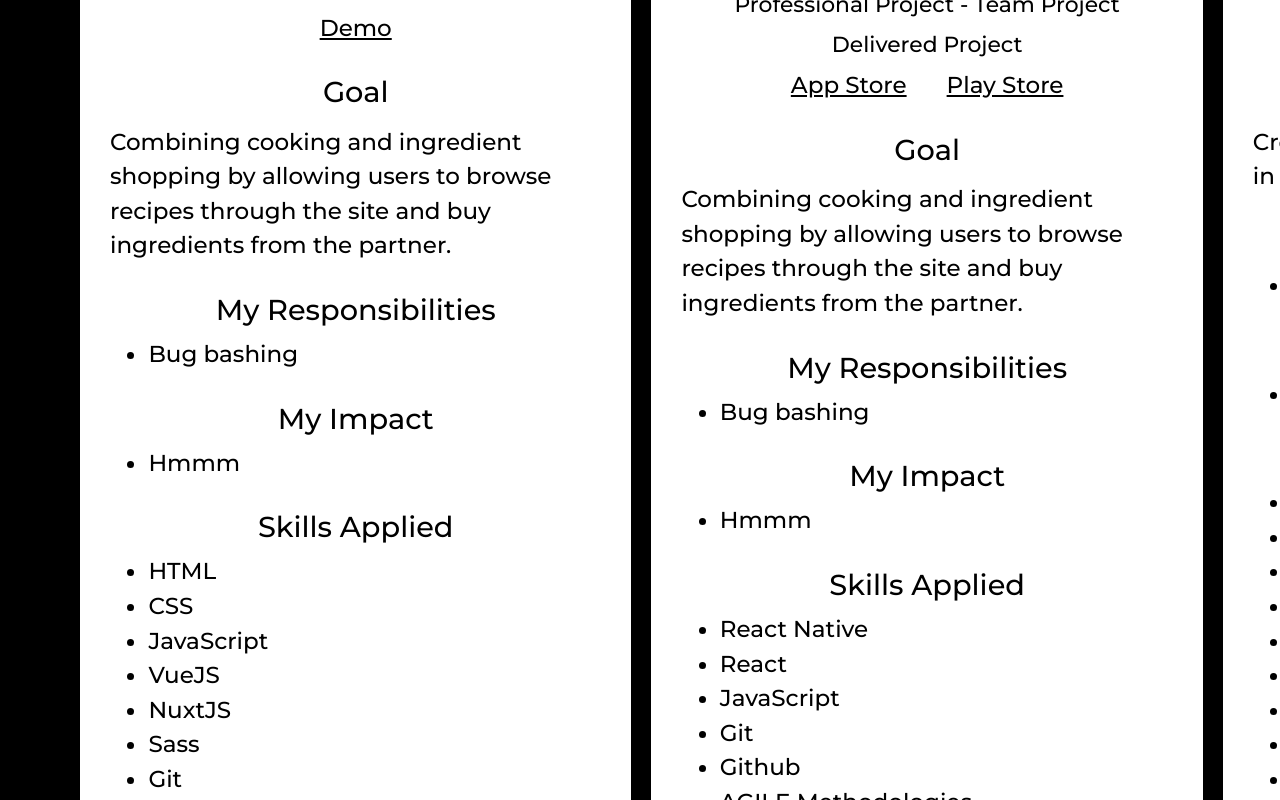
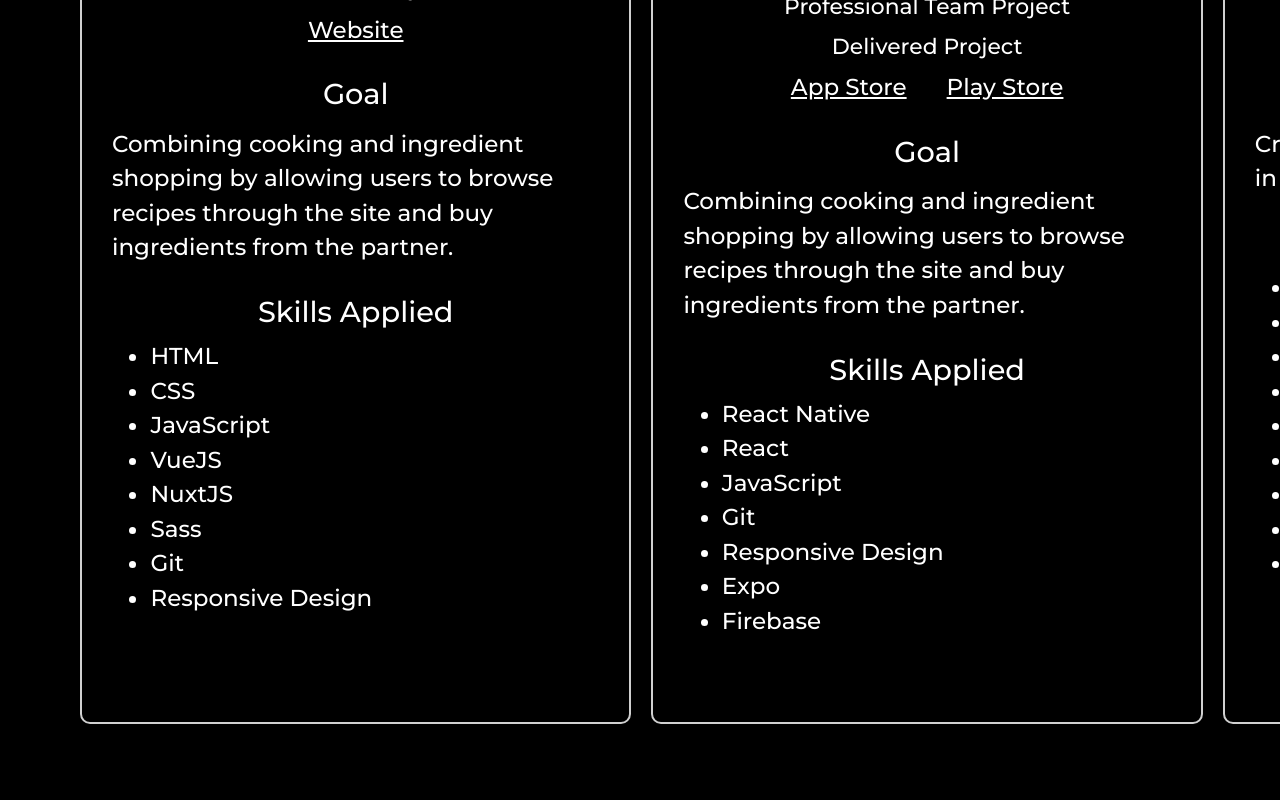
Before and after one commit to tmansuroglu/portfolio, a React (Create React App) app: page / in a window 1280 px wide. Shown: the part 2460-3260 px from the top of the page. After the commit the page ends 3224 px from the top, so only its background shows below. Built offline with nearby package versions, Linux system fonts and the light colour scheme.

Commit message:
fix: projects swiper

```diff
--- a/src/components/ProjectCard/index.jsx
+++ b/src/components/ProjectCard/index.jsx
@@ -10,7 +10,6 @@ const ProjectCard = ({
   goal,
   impactArr,
   skillsArr,
-  responsibilityArr,
   iosUrl,
   androidUrl,
   status,
@@ -39,12 +38,12 @@ const ProjectCard = ({
       )}
       {demoUrl1 && (
         <a rel="noreferrer" target="_blank" href={demoUrl1}>
-          Demo
+          Website
         </a>
       )}
       {demoUrl2 && (
         <a rel="noreferrer" target="_blank" href={demoUrl2}>
-          Demo v2
+          Website
         </a>
       )}
       {iosUrl && (
@@ -67,16 +66,8 @@ const ProjectCard = ({
       <p>{goal}</p>
     </div>
 
-    <div className="project-card__secondary-title">
-      <h4>My Responsibilities</h4>
-    </div>
-
-    <ul className="project-card__list">
-      {responsibilityArr.map((responsibility) => (
-        <li key={responsibility}>{responsibility}</li>
-      ))}
-    </ul>
-
+    {impactArr.length ? (
+      <>
         <div className="project-card__secondary-title">
           <h4>My Impact</h4>
         </div>
@@ -86,6 +77,8 @@ const ProjectCard = ({
             <li key={impact}>{impact}</li>
           ))}
         </ul>
+      </>
+    ) : null}
 
     <div className="project-card__secondary-title">
       <h4>Skills Applied</h4>
@@ -111,7 +104,6 @@ ProjectCard.propTypes = {
   goal: PropTypes.string,
   impactArr: PropTypes.arrayOf(PropTypes.string),
   skillsArr: PropTypes.arrayOf(PropTypes.string),
-  responsibilityArr: PropTypes.arrayOf(PropTypes.string),
 };
 
 ProjectCard.defaultProps = {
@@ -124,9 +116,8 @@ ProjectCard.defaultProps = {
   iosUrl: 'ios downlaod url',
   androidUrl: 'android download url',
   goal: 'Goal of the project',
-  impactArr: ['first impact', 'second impact'],
+  impactArr: [],
   skillsArr: ['first skill', 'second skill'],
-  responsibilityArr: ['first responsbility, second responsibility'],
 };
 
 export default ProjectCard;
--- a/src/components/ProjectCard/index.scss
+++ b/src/components/ProjectCard/index.scss
@@ -4,10 +4,10 @@
   width: 100%;
   height: 100%;
   margin: 0;
-  background: $white;
-  color: $black;
-  border-radius: 5px;
+  color: $white;
+  border-radius: 10px;
   padding: 30px;
+  border: 2px solid $light-gray;
   @media only screen and (max-width: $lg) {
     padding: 20px;
   }
@@ -28,7 +28,7 @@
     text-align: center;
     width: 100%;
     a {
-      color: $black;
+      color: $white;
       padding: 0 20px;
     }
   }
--- a/src/components/Projects/data.js
+++ b/src/components/Projects/data.js
@@ -1,16 +1,13 @@
 const FOODCHECK = {
   title: 'FoodCheck',
-  type: 'Solo Training Project',
+  type: 'Bootcamp Project',
   status: 'MVP',
   githubUrl: 'https://github.com/tmansuroglu/Foodcheck',
   demoUrl1: 'https://foodcheck.netlify.app/',
   demoUrl2: '',
   iosUrl: '',
   androidUrl: '',
-  goal: 'creating a quick and easy to use diet tracker',
-  impactArr: [
-    'Took responsibility of whole project when teammate was facing crisis and completed project before its deadline',
-  ],
+  goal: 'Creating a quick and easy to use diet tracker.',
   skillsArr: [
     'HTML',
     'CSS',
@@ -21,28 +18,25 @@ const FOODCHECK = {
     'Ant Design',
     'Responsive Design',
     'Git',
-    'Github',
     'ChartJS',
-    'Routing',
   ],
-  responsibilityArr: ['Practicing React'],
 };
 
 const JUNIPER = {
   title: 'Juniper',
-  type: 'Training Project - Team Project',
+  type: 'Bootcamp project',
   status: 'MVP',
   githubUrl: 'https://github.com/ReCoded-Org/capstone-istanbul-juniper',
   demoUrl1: 'https://juniper-ist.netlify.app/',
   demoUrl2: '',
   iosUrl: '',
   androidUrl: '',
-  goal: 'teaching middle-eastern youth about environmental problems through games.',
-  impactArr: [
-    'Built signature game(memory game) of the project',
-    "Elevated my teammates' work by organizing off-hour online meetings",
-    'Became problem solver of the team',
-  ],
+  goal: 'Teaching middle-eastern youth about environmental problems.',
+  // impactArr: [
+  //   'Built signature game(memory game) of the project',
+  //   "Elevated my teammates' work by organizing off-hour online meetings",
+  //   'Became problem solver of the team',
+  // ],
   skillsArr: [
     'HTML',
     'CSS',
@@ -50,28 +44,17 @@ const JUNIPER = {
     'React',
     'Jest',
     'Firebase',
-    'AGILE Methodologies',
     'Ant Design',
     'Responsive Design',
     'Git',
-    'Github',
     'Figma',
-    'Routing',
     'i18n',
-  ],
-  responsibilityArr: [
-    'Developing a memory game',
-    'Code reviewing',
-    'Bug bashing',
-    'Developing games page',
-    'Scrum master for 1 week',
-    'Developing twitter section of homepage',
   ],
 };
 
 const BIZIM_TARIFLER_WEB = {
   title: 'Bizim Tarifler Web',
-  type: 'Professional Project - Team Project',
+  type: 'Professional Team Project',
   status: 'Delivered Project',
   githubUrl: '',
   demoUrl1: 'https://bizimtarifler.com/',
@@ -79,7 +62,7 @@ const BIZIM_TARIFLER_WEB = {
   iosUrl: '',
   androidUrl: '',
   goal: 'Combining cooking and ingredient shopping by allowing users to browse recipes through the site and buy ingredients from the partner.',
-  impactArr: ['Hmmm'],
+  // impactArr: ['Hmmm'],
   skillsArr: [
     'HTML',
     'CSS',
@@ -88,16 +71,13 @@ const BIZIM_TARIFLER_WEB = {
     'NuxtJS',
     'Sass',
     'Git',
-    'Github',
-    'AGILE Methodologies',
     'Responsive Design',
   ],
-  responsibilityArr: ['Bug bashing'],
 };
 
 const BIZIM_TARIFLER_MOBILE = {
   title: 'Bizim Tarifler Mobile',
-  type: 'Professional Project - Team Project',
+  type: 'Professional Team Project',
   status: 'Delivered Project',
   githubUrl: '',
   demoUrl1: '',
@@ -106,33 +86,29 @@ const BIZIM_TARIFLER_MOBILE = {
   androidUrl:
     'https://play.google.com/store/apps/details?id=com.bizimtarifler.app',
   goal: 'Combining cooking and ingredient shopping by allowing users to browse recipes through the site and buy ingredients from the partner.',
-  impactArr: ['Hmmm'],
+  // impactArr: ['Hmmm'],
   skillsArr: [
     'React Native',
     'React',
     'JavaScript',
     'Git',
-    'Github',
-    'AGILE Methodologies',
     'Responsive Design',
-    'Bare React Native',
-    'Managed Expo',
+    'Expo',
     'Firebase',
   ],
-  responsibilityArr: ['Bug bashing'],
 };
 
 const WIDIO_WEB = {
   title: 'Widio Web',
-  type: 'Professional Project - Team Project',
+  type: 'Professional Team Project',
   status: 'Work In Progress',
   githubUrl: '',
   demoUrl1: 'https://widio.com/',
   demoUrl2: '',
   iosUrl: '',
   androidUrl: '',
-  goal: 'Creating a property and vehicle sale site in which all ads are based on videos',
-  impactArr: ['Hmmm'],
+  goal: 'Creating a property and vehicle sale site in which all ads are based on videos.',
+  // impactArr: ['Hmmm'],
   skillsArr: [
     'HTML',
     'CSS',
@@ -142,11 +118,8 @@ const WIDIO_WEB = {
     'Redux',
     'Ant Design',
     'Git',
-    'Github',
-    'AGILE Methodologies',
     'Responsive Design',
   ],
-  responsibilityArr: ['Bug bashing'],
 };
 
 const ECEM_HAKAN_WEB = {
@@ -158,8 +131,8 @@ const ECEM_HAKAN_WEB = {
   demoUrl2: '',
   iosUrl: '',
   androidUrl: '',
-  goal: 'Creating a web presence for a nutritionist',
-  impactArr: ['Hmmm'],
+  goal: 'Creating a web presence for a nutritionist.',
+  // impactArr: ['Hmmm'],
   skillsArr: [
     'HTML',
     'CSS',
@@ -172,7 +145,6 @@ const ECEM_HAKAN_WEB = {
     'Github',
     'Responsive Design',
   ],
-  responsibilityArr: ['Bug bashing'],
 };
 
 const PROJECTS_ARR = [
--- a/src/components/Projects/index.scss
+++ b/src/components/Projects/index.scss
@@ -4,7 +4,7 @@
 
 .projects-container {
   width: 100%;
-  .swiper-wrapper {
-    height: 1300px !important;
+  .swiper-slide {
+    height: auto;
   }
 }
```
Lines whose indentation alone changed are shown as unchanged.
